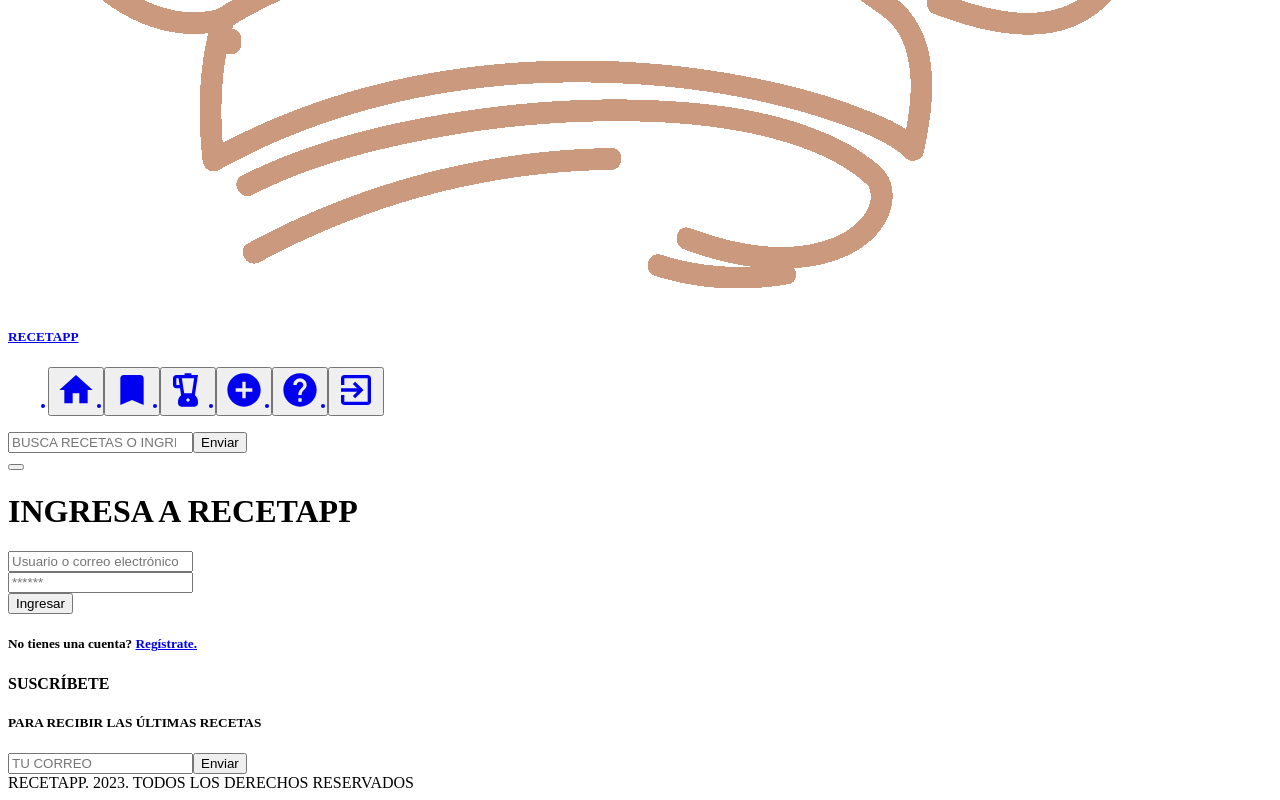
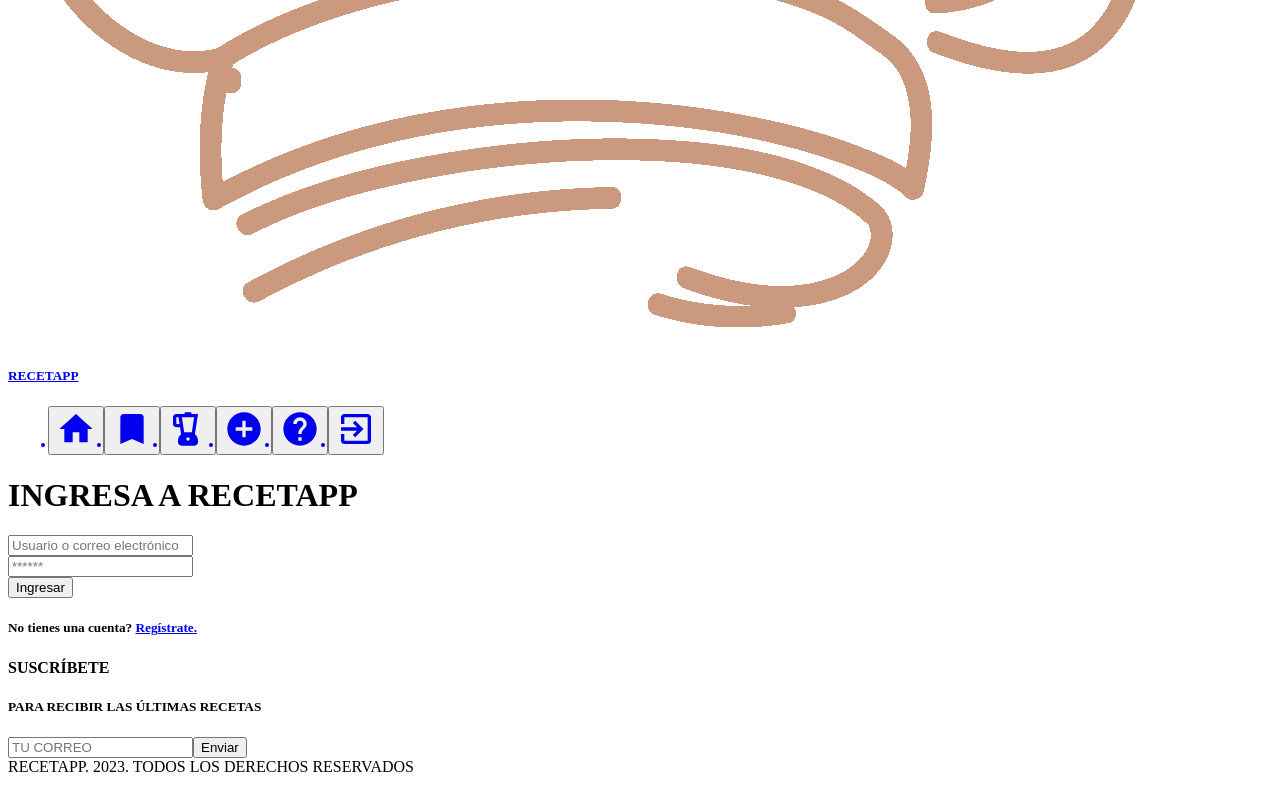
Before and after one commit to paaolaola/proyecto-final-gary-chesi-pao, a React (Vite) app: page /login in a window 1280 px wide. Shown: the part 505-1305 px from the top of the page. Built offline with nearby package versions, Linux system fonts and the light colour scheme; the HTML template or start-up script is replaced by a standard one.

Commit message:
grid and changes

```diff
--- a/package.json
+++ b/package.json
@@ -16,7 +16,8 @@
     "@mui/material": "^5.15.0",
     "react": "^18.2.0",
     "react-dom": "^18.2.0",
-    "react-router-dom": "^6.20.1"
+    "react-router-dom": "^6.20.1",
+    "scss": "^0.2.4"
   },
   "devDependencies": {
     "@types/react": "^18.2.15",
--- a/src/App.jsx
+++ b/src/App.jsx
@@ -9,10 +9,22 @@ import Footer from "./components/Footer";
 const App = () => {
 	return (
 		<BrowserRouter>
+			<div className="grid-content">
+				<div className="buscador-content">
+					<Buscador />
+				</div>
+
+				<div className="barra-lateral">
 					<Navbar />
-            <Buscador />
+				</div>
+
+				<div className="main-content">
 					<Router />
+				</div>
+				<div className="footer-content">
 					<Footer />
+				</div>
+			</div>
 		</BrowserRouter>
 	);
 };
--- a/src/assets/css/index.css
+++ b/src/assets/css/index.css
@@ -15,7 +15,21 @@
 	font-family: "Roboto", sans-serif;
 }
 
+/* .grid-container {
+	display: grid;
+	grid-template-areas:
+		"a a a"
+		"b c c"
+		"b c c"
+		"d d d";
+} */
+
+/* TuArchivoDeEstilos.css */
+
 /*navbar*/
+nav {
+	height: 100%;
+}
 .navbar {
 	display: flex;
 	flex-direction: column;
@@ -25,10 +39,10 @@
 	background-color: var(--color-tercero);
 	color: var(--color-quinto);
 	width: 120px;
-    height: 100vh;
-    position: fixed;
+	height: 100%;
+	/* position: fixed;
 	top: 0;
-    left: 0;
+	left: 0; */
 }
 .logo-navbar {
 	margin: 2rem 0 8rem 0;
@@ -116,7 +130,7 @@
 	background-color: var(--color-cuarto);
 	color: var(--color-sexto);
 	padding: 1rem 2rem;
-    min-height: 100vh;
+	height: 100%;
 	text-align: center;
 }
 .titulo-home {
@@ -238,7 +252,7 @@
 	background-position: 50% 30%;
 	text-align: center;
 	padding: 1rem 2rem;
-    min-height: 100vh;
+	height: 100%;
 }
 .form {
 	display: flex;
@@ -282,7 +296,7 @@
 	background-position: 50% 5%;
 	text-align: center;
 	padding: 1rem 2rem;
-    min-height: 100vh;
+	height: 100%;
 }
 
 /*ayuda*/
@@ -322,7 +336,8 @@
 	flex-direction: row;
 	justify-content: center;
 	align-items: center;
-    padding: 1.5rem;
+	padding: 1rem;
+	padding-bottom: 0;
 	background-color: var(--color-sexto);
 	color: var(--color-tercero);
 	font-size: 18px;
@@ -333,13 +348,13 @@
 	flex-direction: row;
 	justify-content: center;
 	align-items: center;
-    padding: 0.5rem;
-    background-color: var(--color-tercero);
-    color: var(--color-sexto);
-    font-size: 12px;
-    font-weight: 500;
-    border-top: 1px solid var(--color-primero);
+	padding: 10px;
+	background-color: var(--color-sexto);
+	color: var(--color-tercero);
+	font-size: 8px;
+	font-weight: 700;
 }
+
 .form-footer {
 	display: flex;
 	flex-direction: row;
@@ -370,7 +385,7 @@
 	color: var(--color-sexto);
 	text-align: center;
 	padding: 8rem;
-    min-height: 100vh;
+	height: 100%;
 }
 .btn-404 {
 	background: var(--color-segundo);
@@ -388,3 +403,32 @@ a {
 }
 
 /*RESPONSIVE*/
+
+.grid-content {
+	display: grid;
+	grid-template-areas:
+		"barra-lateral buscador-content"
+		"barra-lateral main-content"
+		"barra-lateral main-content"
+		"footer-content footer-content";
+	grid-template-rows: auto 1fr 1fr auto;
+	grid-template-columns: 120px 1fr;
+	min-height: 100vh;
+	overflow: hidden;
+}
+
+.buscador-content {
+	grid-area: buscador-content;
+}
+
+.barra-lateral {
+	grid-area: barra-lateral;
+}
+
+.main-content {
+	grid-area: main-content;
+}
+
+.footer-content {
+	grid-area: footer-content;
+}
--- a/src/components/Footer.jsx
+++ b/src/components/Footer.jsx
@@ -3,16 +3,25 @@ import React from "react";
 const Footer = () => {
 	return (
 		<footer>
+			<div>
 				<div className="footer-1">
 					<h4>SUSCRÍBETE</h4>
-                <h5 className="texto-footer">PARA RECIBIR LAS ÚLTIMAS RECETAS</h5>
+					<h5 className="texto-footer">
+						PARA RECIBIR LAS ÚLTIMAS RECETAS
+					</h5>
 					<form className="form-footer">
-                    <input type="email" name="email" placeholder="TU CORREO"></input>
+						<input
+							type="email"
+							name="email"
+							placeholder="TU CORREO"
+						></input>
 						<button className="btn-footer">Enviar</button>
-                </form>
+					</form>{" "}
 				</div>
-
-            <div className="footer-2">RECETAPP. 2023. TODOS LOS DERECHOS RESERVADOS</div>
+				<div className="footer-2">
+					RECETAPP. 2023. TODOS LOS DERECHOS RESERVADOS
+				</div>
+			</div>
 		</footer>
 	);
 };
--- a/src/components/Galeria.jsx
+++ b/src/components/Galeria.jsx
@@ -17,24 +17,48 @@ const Galeria = () => {
 				<div className="galeria">
 					<div className="contenedor-card">
 						<div>
-                            <img className="imagen-card" src="../img/pexels-1.jpg" alt="imagenreceta"></img>
+							<img
+								className="imagen-card"
+								src="../img/pexels-1.jpg"
+								alt="imagenreceta"
+							></img>
 
 							<div className="caja">
 								<h4 className="titulo-caja">NOMBRE RECETA</h4>
 								<NavLink to="/home/:nombre">
-                                    <button className="btn-caja">Ver más</button>
+									<button className="btn-caja">
+										Ver más
+									</button>
 								</NavLink>
 							</div>
 						</div>
 						<div className="iconos">
 							<button className="iconos-card">
-                                <BookmarkBorderIcon sx={{ fontSize: 30, color: "#ffe8d6", margin: "0 1rem" }} />
+								<BookmarkBorderIcon
+									sx={{
+										fontSize: 30,
+										color: "#ffe8d6",
+										margin: "0 1rem",
+									}}
+								/>
 							</button>
 							<button className="iconos-card">
-                                <IosShareIcon sx={{ fontSize: 30, color: "#ffe8d6", margin: "0 1rem" }} />
+								<IosShareIcon
+									sx={{
+										fontSize: 30,
+										color: "#ffe8d6",
+										margin: "0 1rem",
+									}}
+								/>
 							</button>
 							<button className="iconos-card">
-                                <ChatBubbleOutlineIcon sx={{ fontSize: 28, color: "#ffe8d6", margin: "0 1rem" }} />
+								<ChatBubbleOutlineIcon
+									sx={{
+										fontSize: 28,
+										color: "#ffe8d6",
+										margin: "0 1rem",
+									}}
+								/>
 							</button>
 						</div>
 					</div>
```
Also changed, not shown: src/components/Card.jsx (added), 1 other file (tests, documents, lock files or other folders). Lines whose indentation alone changed are shown as unchanged.
